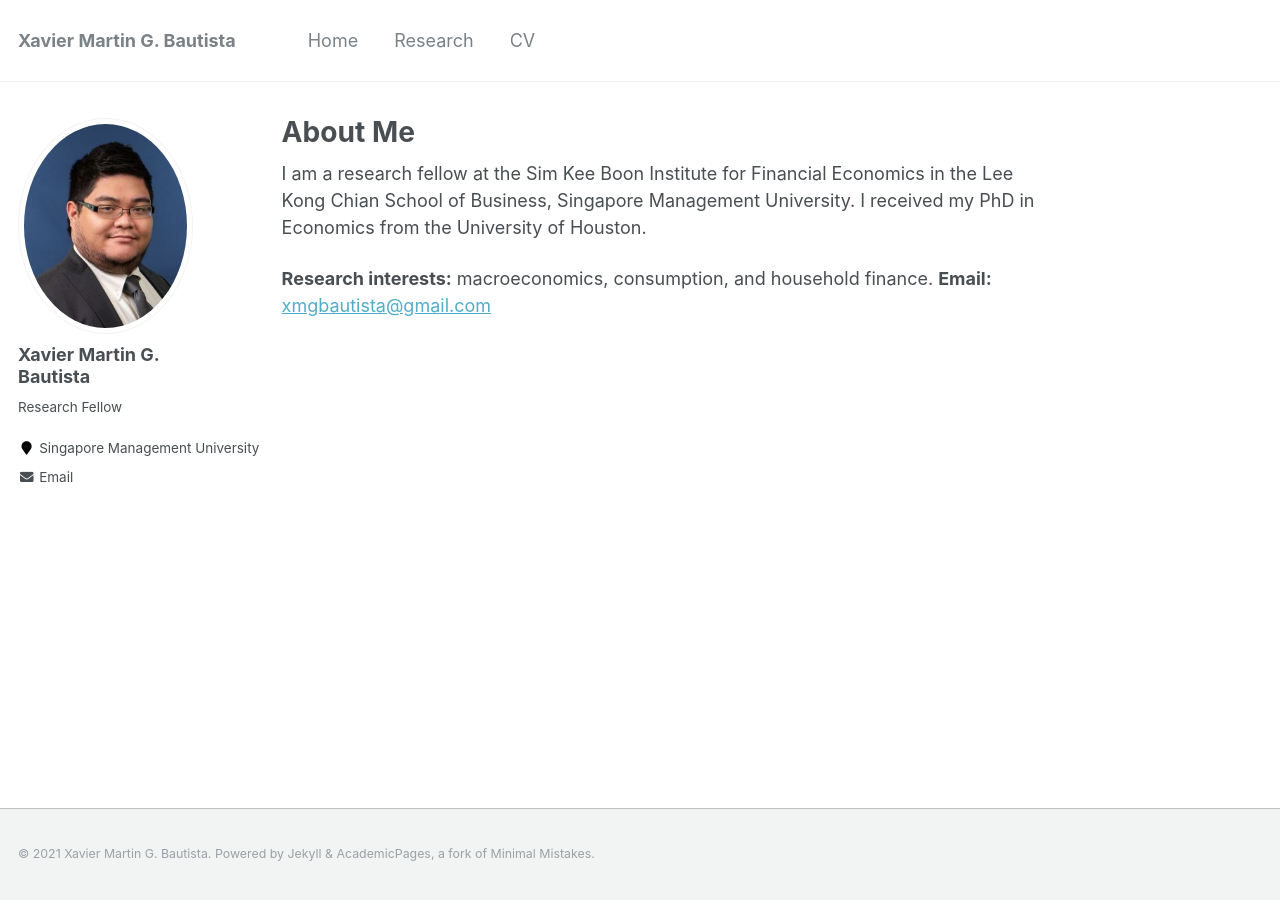
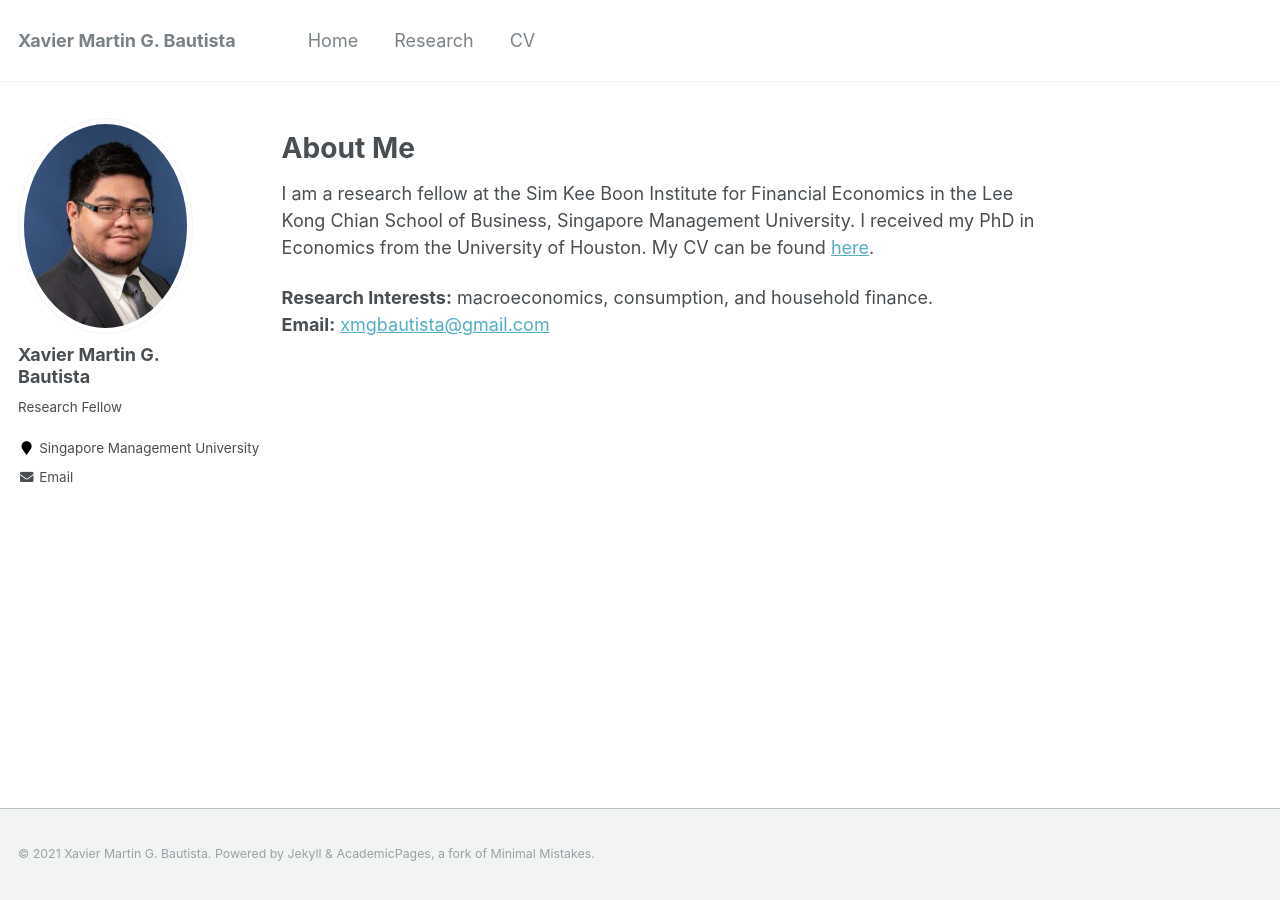
Before and after one commit to xmgbautista/xmgbautista.github.io, a Jekyll site: the page built from _pages/about.md, in a window 1280 px wide. Built offline with Jekyll 4.4.1, drawn with Linux system fonts in a browser that asks for light colours.

Commit message:
Update about.md

```diff
--- a/_pages/about.md
+++ b/_pages/about.md
@@ -13,9 +13,13 @@ redirect_from:
 {% include base_path %}
 {% capture written_label %}'None'{% endcapture %}
 
+# About Me
+
 I am a research fellow at the Sim Kee Boon Institute for Financial Economics in the Lee Kong Chian School of
 Business, Singapore Management University. I received my PhD in Economics from the University of Houston.
+My CV can be found [here](cv/cv_xmgbautista.pdf).
 <br>
 
-**Research interests:** macroeconomics, consumption, and household finance.
+**Research Interests:** macroeconomics, consumption, and household finance.
+<br>
 **Email:** [xmgbautista@gmail.com](mailto:xmgbautista@gmail.com)
```
Also changed, not shown: other parts of _pages/about.md (+2 -2 lines).
